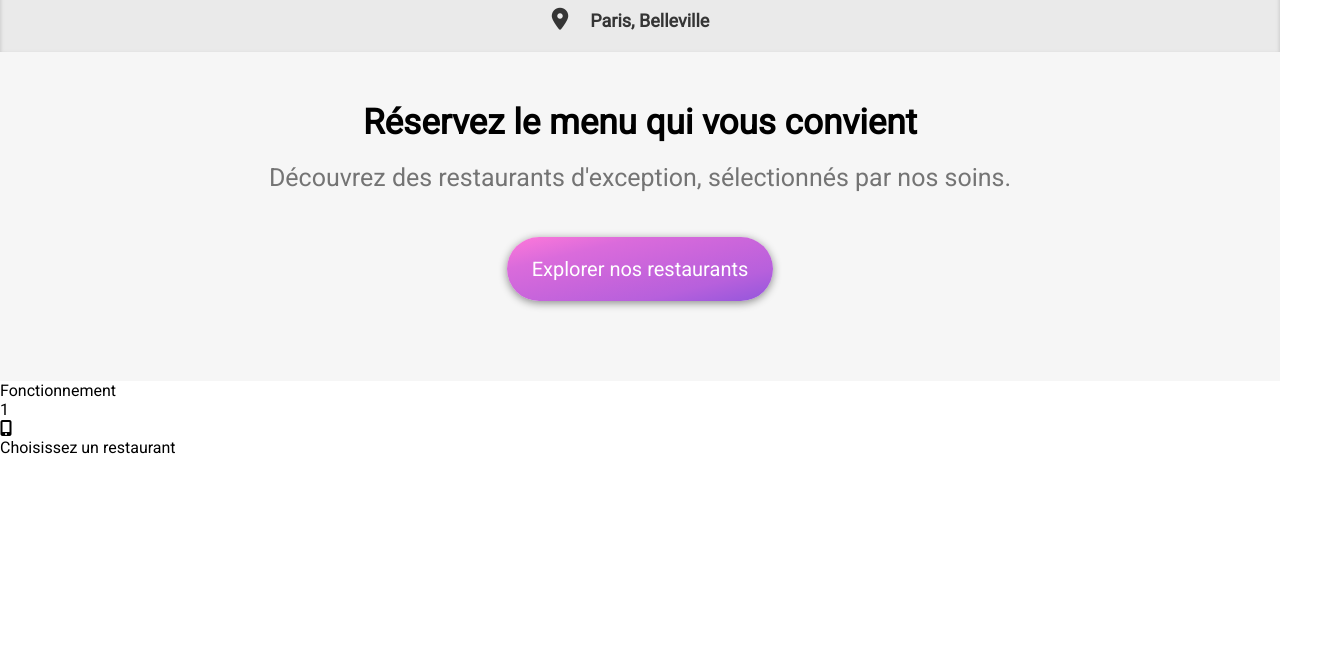
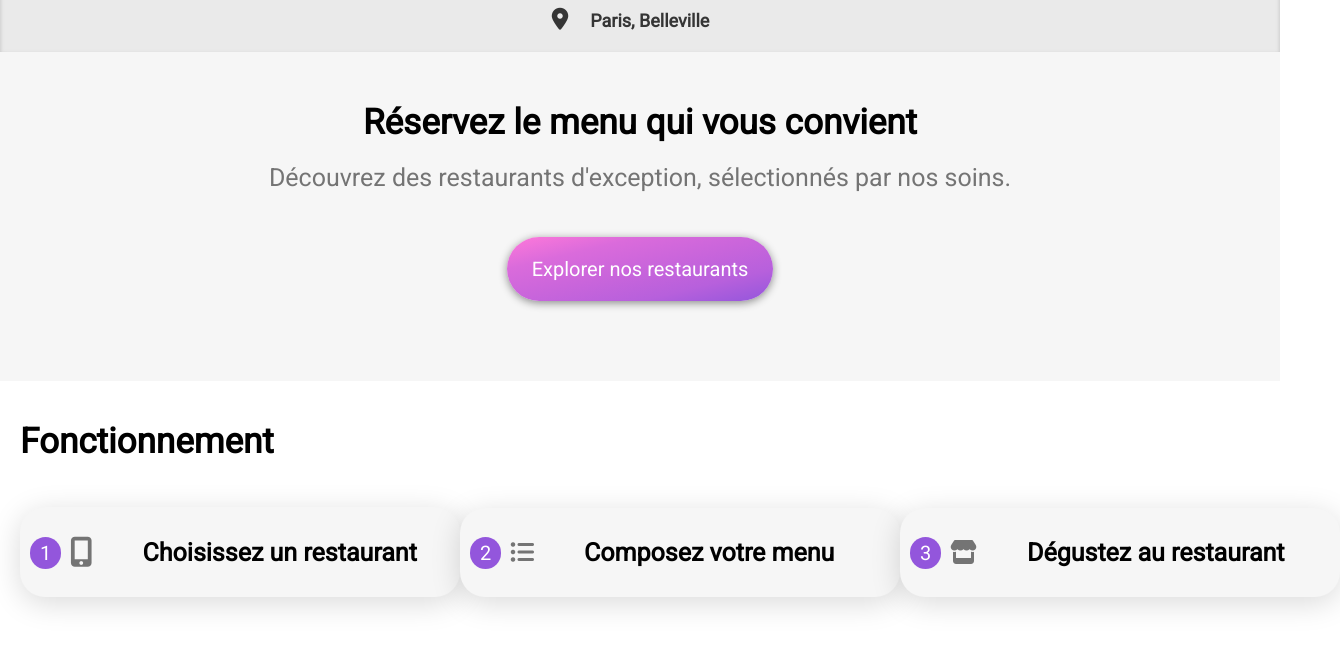
Before and after one commit to NathLouss/Ohmyfood-OC, a website: page docs/index.html in a window 1280 px wide. Shown: the part 90-738 px from the top of the page, 1340 px wide, since content can reach past the window. Drawn offline with Linux system fonts and the light colour scheme; a web font is replaced by a local one.

Commit message:
functioning section continued

```diff
--- a/docs/index.html
+++ b/docs/index.html
@@ -34,7 +34,27 @@
     <section id="functioning">
       <h2>Fonctionnement</h2>
         <ul>
-          <li><p>1</p><i class="fas fa-mobile-alt"></i><p>Choisissez un restaurant</p></li>
+          <li class="step">
+            <p class="step-number">1</p>
+              <div class="step-content">
+                <i id="step-icone-tall" class="fas fa-mobile-alt"></i>
+                <h3>Choisissez un restaurant</h3>
+              </div>
+          </li>
+          <li class="step">
+            <p class="step-number">2</p>
+              <div class="step-content">
+                <i class="fas fa-list-ul"></i>
+                <h3>Composez votre menu</h3>
+              </div>
+          </li>
+          <li class="step">
+            <p class="step-number">3</p>
+              <div class="step-content">
+                <i class="fas fa-store"></i>
+                <h3>Dégustez au restaurant</h3>
+              </div>
+          </li>
         </ul>
     </section>
     <section></section>
--- a/sass/pages/_home.scss
+++ b/sass/pages/_home.scss
@@ -0,0 +1,57 @@
+#functioning {
+  padding: 40px 20px;
+  h2 {
+    font-weight: 600;
+    font-size: 35px;
+    padding-bottom: 15px;
+  }
+    /* desktop >> if screen is equal or more then*/
+    @media screen and (min-width: 535px) {
+      ul {
+      display: flex;
+      flex-direction: row;
+      }
+    }
+ }
+
+.step {
+  position: relative;
+  display: flex;
+  align-items: center;
+  justify-content: center;
+  margin: 30px 0;
+  p {
+    position: absolute;
+    top: 30px;
+    left: 10px;
+    color: white;
+    font-size: 20px;
+    background-color: $primary;
+    padding: 4px 10px;
+    border-radius: 50px;
+  }
+}
+
+.step-content {
+  display: flex;
+  align-items: center;
+  background-color: $fourth;
+  padding: 30px 0;
+  width: 440px;
+  border-radius: 25px;
+  box-shadow: 0px 6px 30px 0px rgb(0 0 0 / 15%);
+  overflow: hidden;
+  i {
+    color: $eighth;
+    font-size: 24px;
+    padding: 0 50px;
+  }
+  h3 {
+    font-size: 25px;
+    font-weight: 600;
+  }
+}
+
+#step-icone-tall {
+  font-size: 30px;
+}
```
Also changed, not shown: docs/css/style.css, 1 other file.
